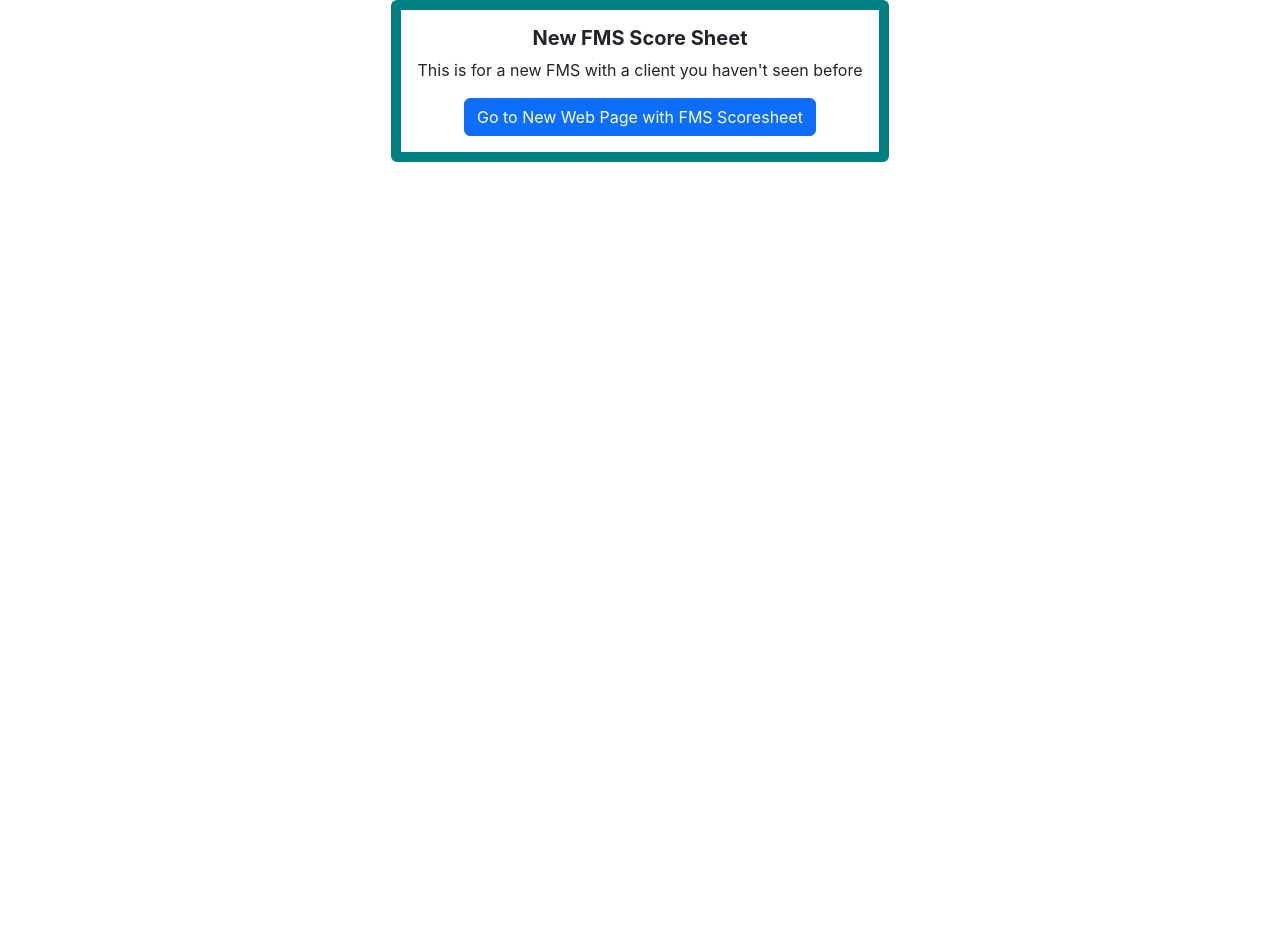
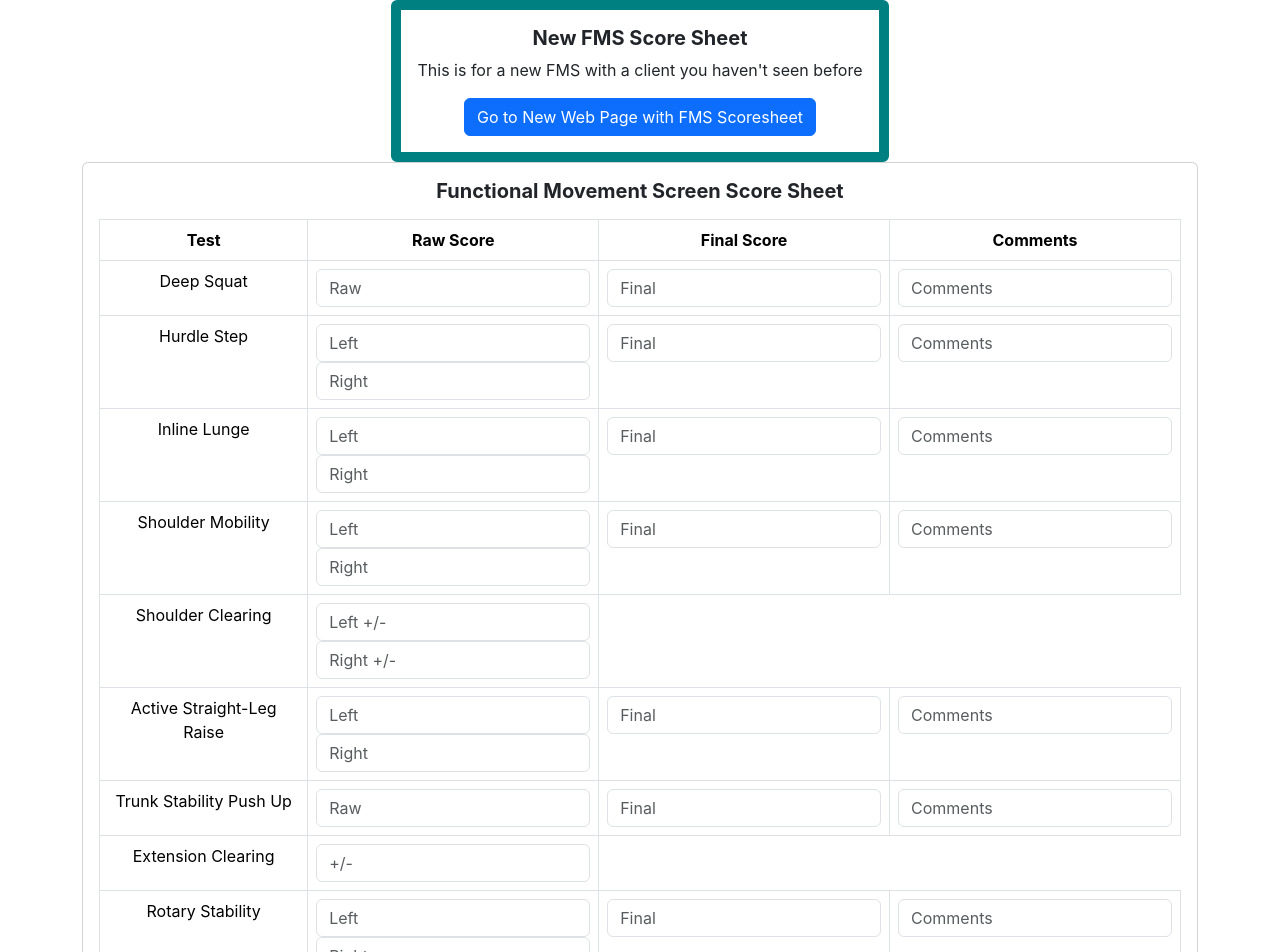
Before and after one commit to bneighbs6/fms-corrective-generator, a React (Create React App) app: page / in a window 1280 px wide. Shown: the top 952 px of the page. Before the commit the page ends 800 px from the top, so only its background shows below. Built offline with nearby package versions, Linux system fonts and the light colour scheme; the HTML template or start-up script is replaced by a standard one.

Commit message:
Boiler plate FMS Screen Score Card

```diff
--- /dev/null
+++ b/src/components/FMSScoreSheet/FMSScoresheet.jsx
@@ -0,0 +1,153 @@
+import React from "react";
+import { Card, Table, Form, Container } from "react-bootstrap";
+
+function FMSScoresheet() {
+  return (
+    <div className="fms-scoresheet">
+      <Container>
+        <Card>
+          <Card.Body>
+            <Card.Title className="text-center mb-3">
+              Functional Movement Screen Score Sheet
+            </Card.Title>
+
+            <Table bordered hover responsive>
+              <thead>
+                <tr>
+                  <th>Test</th>
+                  <th>Raw Score</th>
+                  <th>Final Score</th>
+                  <th>Comments</th>
+                </tr>
+              </thead>
+              <tbody>
+                {/* Deep Squat Section */}
+                <tr>
+                  <td>Deep Squat</td>
+                  <td>
+                    <Form.Control type="number" placeholder="Raw" />
+                  </td>
+                  <td>
+                    <Form.Control type="number" placeholder="Final" />
+                  </td>
+                  <td>
+                    <Form.Control type="text" placeholder="Comments" />
+                  </td>
+                </tr>
+                {/* Hurdle Step Section */}
+                <tr>
+                  <td>Hurdle Step</td>
+                  <td>
+                    <Form.Control type="number" placeholder="Left" />
+                    <Form.Control type="number" placeholder="Right" />
+                  </td>
+                  <td>
+                    <Form.Control type="number" placeholder="Final" />
+                  </td>
+                  <td>
+                    <Form.Control type="text" placeholder="Comments" />
+                  </td>
+                </tr>
+                {/* Inline Lunge Section */}
+                <tr>
+                  <td>Inline Lunge</td>
+                  <td>
+                    <Form.Control type="number" placeholder="Left" />
+                    <Form.Control type="number" placeholder="Right" />
+                  </td>
+                  <td>
+                    <Form.Control type="number" placeholder="Final" />
+                  </td>
+                  <td>
+                    <Form.Control type="text" placeholder="Comments" />
+                  </td>
+                </tr>
+                {/* Shoulder Mobility Section */}
+                <tr>
+                  <td>Shoulder Mobility</td>
+                  <td>
+                    <Form.Control type="number" placeholder="Left" />
+                    <Form.Control type="number" placeholder="Right" />
+                  </td>
+                  <td>
+                    <Form.Control type="number" placeholder="Final" />
+                  </td>
+                  <td>
+                    <Form.Control type="text" placeholder="Comments" />
+                  </td>
+                </tr>
+                {/* Shoulder Clearing Section */}
+                <tr>
+                  <td>Shoulder Clearing</td>
+                  <td>
+                    <Form.Control type="text" placeholder="Left +/-" />
+                    <Form.Control type="text" placeholder="Right +/-" />
+                  </td>
+                </tr>
+                {/* Active Straight-Leg Raise */}
+                <tr>
+                  <td>Active Straight-Leg Raise</td>
+                  <td>
+                    <Form.Control type="number" placeholder="Left" />
+                    <Form.Control type="number" placeholder="Right" />
+                  </td>
+                  <td>
+                    <Form.Control type="number" placeholder="Final" />
+                  </td>
+                  <td>
+                    <Form.Control type="text" placeholder="Comments" />
+                  </td>
+                </tr>
+                {/* Trunk Stability Push Up */}
+                <tr>
+                  <td>Trunk Stability Push Up</td>
+                  <td>
+                    <Form.Control type="number" placeholder="Raw" />
+                  </td>
+                  <td>
+                    <Form.Control type="number" placeholder="Final" />
+                  </td>
+                  <td>
+                    <Form.Control type="text" placeholder="Comments" />
+                  </td>
+                </tr>
+                {/* Extension Clearing */}
+                <tr>
+                  <td>Extension Clearing</td>
+                  <td>
+                    <Form.Control type="text" placeholder="+/-" />
+                  </td>
+                </tr>
+                {/* Rotary Stability */}
+                <tr>
+                  <td>Rotary Stability</td>
+                  <td>
+                    <Form.Control type="number" placeholder="Left" />
+                    <Form.Control type="number" placeholder="Right" />
+                  </td>
+                  <td>
+                    <Form.Control type="number" placeholder="Final" />
+                  </td>
+                  <td>
+                    <Form.Control type="text" placeholder="Comments" />
+                  </td>
+                </tr>
+                <hr />
+                {/* Total Testing Score */}
+                <tr>
+                  <td>Total Screen Score</td>
+                  <td>
+                    <Form.Control type="number" placeholder="Final Test Score" />
+                  </td>
+                </tr>
+                {/* repeat for other tests */}
+              </tbody>
+            </Table>
+          </Card.Body>
+        </Card>
+      </Container>
+    </div>
+  );
+}
+
+export default FMSScoresheet;
--- a/src/components/HomePage.jsx
+++ b/src/components/HomePage.jsx
@@ -1,10 +1,12 @@
 import react from "react";
-import NewFMSCard from "./NewFMSCard";
+import NewFMSCard from "./FMSCard/NewFMSCard";
+import FMSScoresheet from "./FMSScoreSheet/FMSScoresheet";
 
 function HomePage() {
     return (
         <div className="header-div">
             <NewFMSCard />
+            <FMSScoresheet />
         </div>
     );
 }
```
Also changed, not shown: src/components/FMSCard/NewFMSCard.jsx (renamed from src/components/NewFMSCard.jsx), src/components/FMSCard/newFMSCard.css (renamed from src/components/newFMSCard.css), src/components/FMSScoreSheet/FMSScoresheet.css (added).
